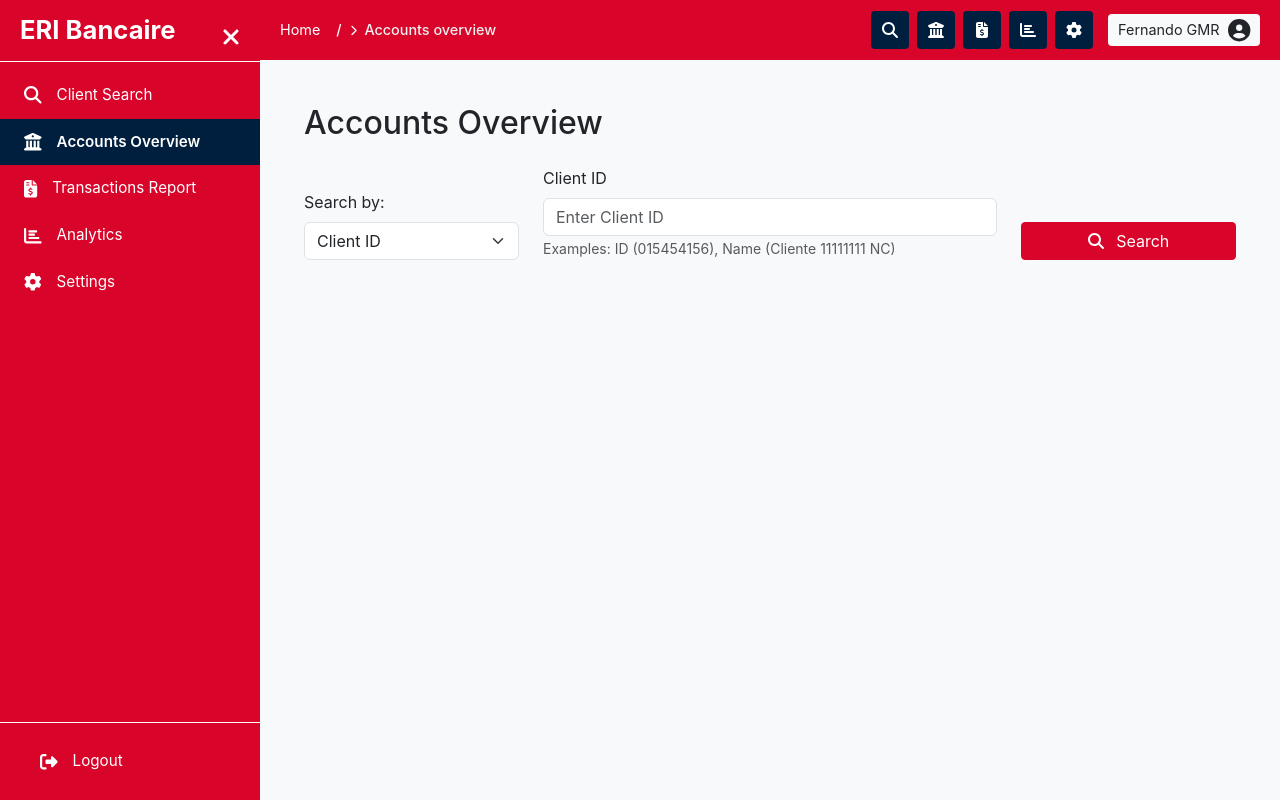
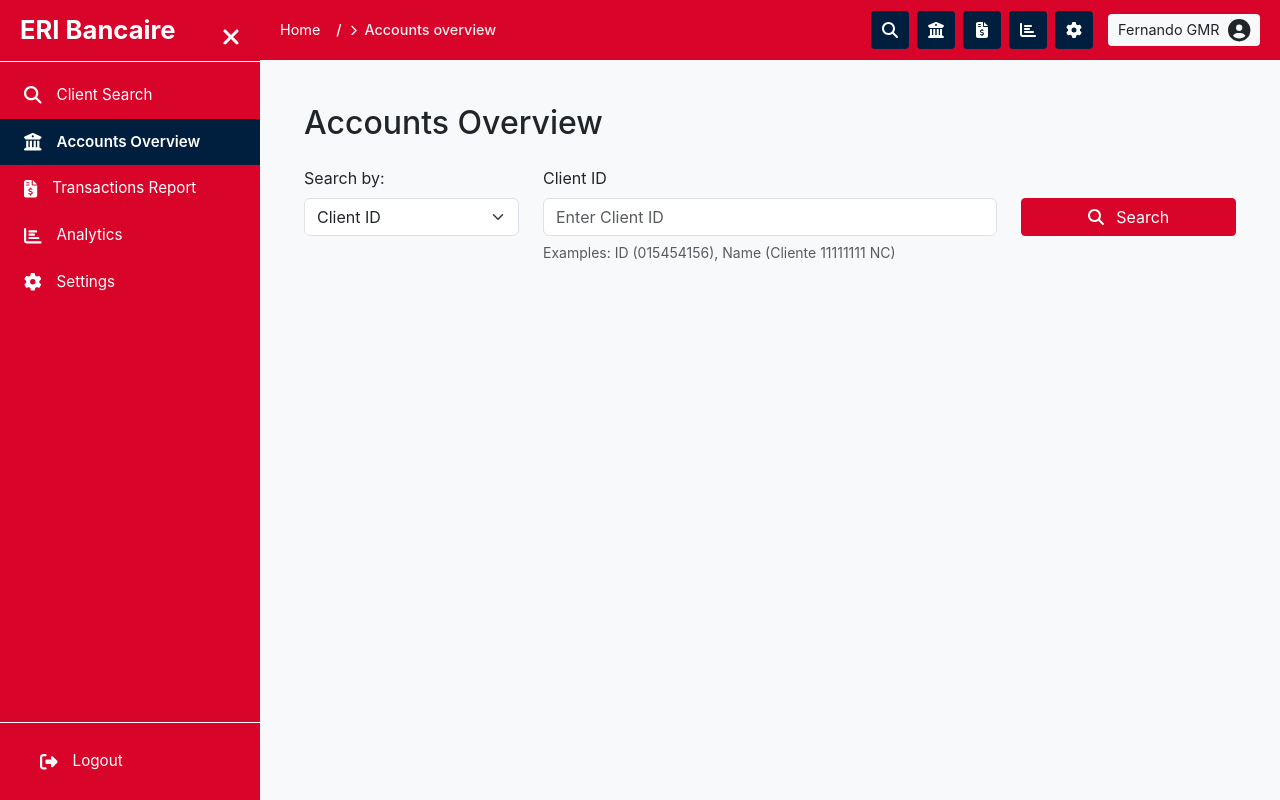
Before and after one commit to siglo50/ERI_Bancaire_Prueba_FernandoGMR, a React (Vite) app: page /accounts-overview in a window 1280 px wide. Built offline with nearby package versions, Linux system fonts and the light colour scheme.

Commit message:
corrección alineaciones

```diff
--- a/src/pages/AccountsOverviewPage.jsx
+++ b/src/pages/AccountsOverviewPage.jsx
@@ -49,9 +49,9 @@ const AccountsOverviewPage = () => {
     <Container fluid className="p-4">
       <h2 className="mb-4">Accounts Overview</h2>
       <Form className="mb-4">
-        <Row className="align-items-end">
-          <Col md={3} className="d-flex align-items-end">
-            <Form.Group controlId="searchType" className="w-100">
+        <Row className="align-items-end mb-1">
+          <Col md={3}>
+            <Form.Group controlId="searchType" className="w-100 mb-0">
               <Form.Label>Search by:</Form.Label>
               <Form.Select value={searchType} onChange={(e) => setSearchType(e.target.value)}>
                 <option value="id">Client ID</option>
@@ -59,8 +59,8 @@ const AccountsOverviewPage = () => {
               </Form.Select>
             </Form.Group>
           </Col>
-          <Col md={6} className="d-flex align-items-end">
-            <Form.Group controlId="searchTerm" className="w-100">
+          <Col md={6}>
+            <Form.Group controlId="searchTerm" className="w-100 mb-0">
               <Form.Label>{searchType === 'id' ? 'Client ID' : 'Client Name'}</Form.Label>
               <Form.Control
                 type="text"
@@ -68,9 +68,6 @@ const AccountsOverviewPage = () => {
                 value={searchTerm}
                 onChange={(e) => setSearchTerm(e.target.value)}
               />
-              <Form.Text className="text-muted">
-                Examples: ID (015454156), Name (Cliente 11111111 NC)
-              </Form.Text>
             </Form.Group>
           </Col>
           <Col md={3} className="d-flex align-items-end">
@@ -78,6 +75,15 @@ const AccountsOverviewPage = () => {
               <FontAwesomeIcon icon={faSearch} className="me-2" /> Search
             </Button>
           </Col>
+        </Row>
+        <Row>
+          <Col md={3} />
+          <Col md={6}>
+            <Form.Text className="text-muted">
+              Examples: ID (015454156), Name (Cliente 11111111 NC)
+            </Form.Text>
+          </Col>
+          <Col md={3} />
         </Row>
       </Form>
 
--- a/src/pages/TransactionsReportPage.jsx
+++ b/src/pages/TransactionsReportPage.jsx
@@ -86,9 +86,9 @@ const TransactionsReportPage = () => {
     <Container fluid className="p-4">
       <h2 className="mb-4">Transactions Report</h2>
       <Form className="mb-4">
-        <Row className="align-items-end">
-          <Col md={9} className="d-flex align-items-end">
-            <Form.Group controlId="accountIdSearch" className="w-100">
+        <Row className="align-items-end mb-1">
+          <Col md={9}>
+            <Form.Group controlId="accountIdSearch" className="w-100 mb-0">
               <Form.Label>Account ID</Form.Label>
               <Form.Control
                 type="text"
@@ -97,9 +97,6 @@ const TransactionsReportPage = () => {
                 onChange={(e) => setAccountIdSearch(e.target.value)}
                 onKeyPress={(e) => { if (e.key === 'Enter') { e.preventDefault(); handleSearch(); } }}
               />
-              <Form.Text className="text-muted">
-                Example: 015454156909782034
-              </Form.Text>
             </Form.Group>
           </Col>
           <Col md={3} className="d-flex align-items-end">
@@ -107,6 +104,14 @@ const TransactionsReportPage = () => {
               <FontAwesomeIcon icon={faSearch} className="me-2" /> Search Transactions
             </Button>
           </Col>
+        </Row>
+        <Row>
+          <Col md={9}>
+            <Form.Text className="text-muted">
+              Example: 015454156909782034
+            </Form.Text>
+          </Col>
+          <Col md={3} />
         </Row>
       </Form>
 
```
